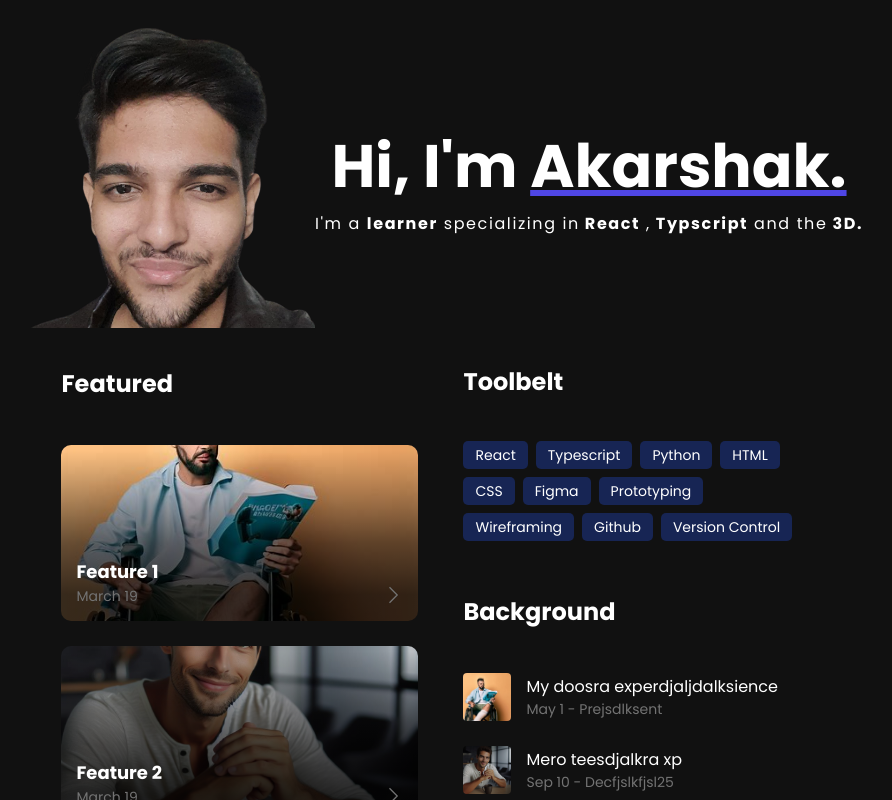
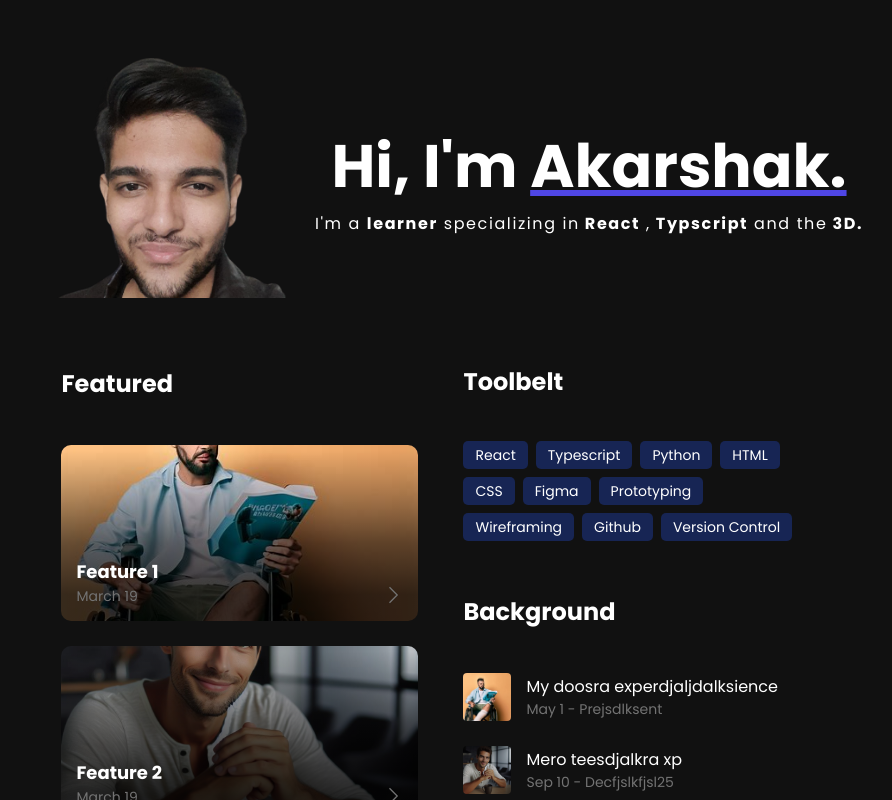
Before and after one commit to Aksaithon/Portfolio, a React (Vite) app: page / in a window 1280 px wide. Shown: the top 800 px of the page, without its empty margins (199-1091 px from the left). Built offline with nearby package versions, Linux system fonts and the light colour scheme.

Commit message:
my pic adjusted

```diff
--- a/src/HomePgCOmponents/HomePage.module.css
+++ b/src/HomePgCOmponents/HomePage.module.css
@@ -25,6 +25,9 @@
   background-image: url(/Croped-Pic.png);
   background-size: cover;
   background-position: center;
+}
+.myImg{
+  scale: 0.8;
 }
 
 .title_and_cations {
```
